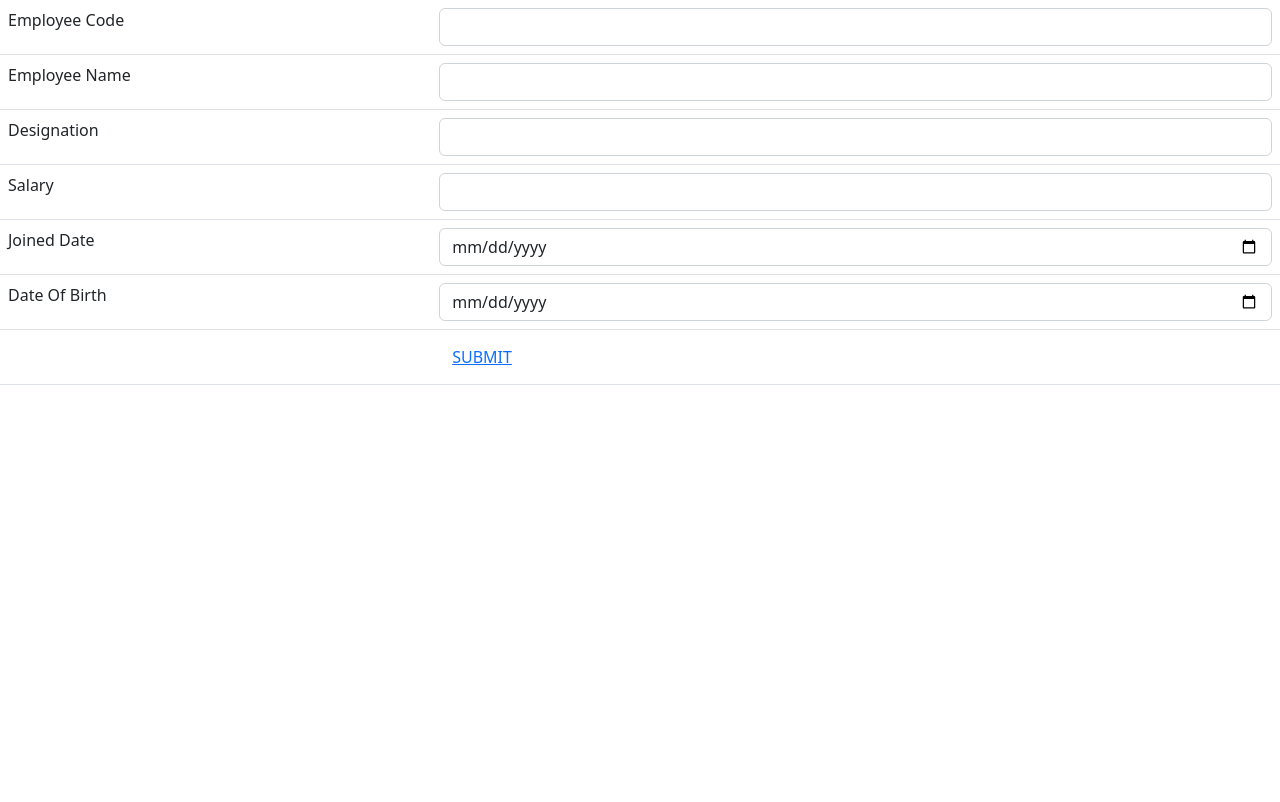
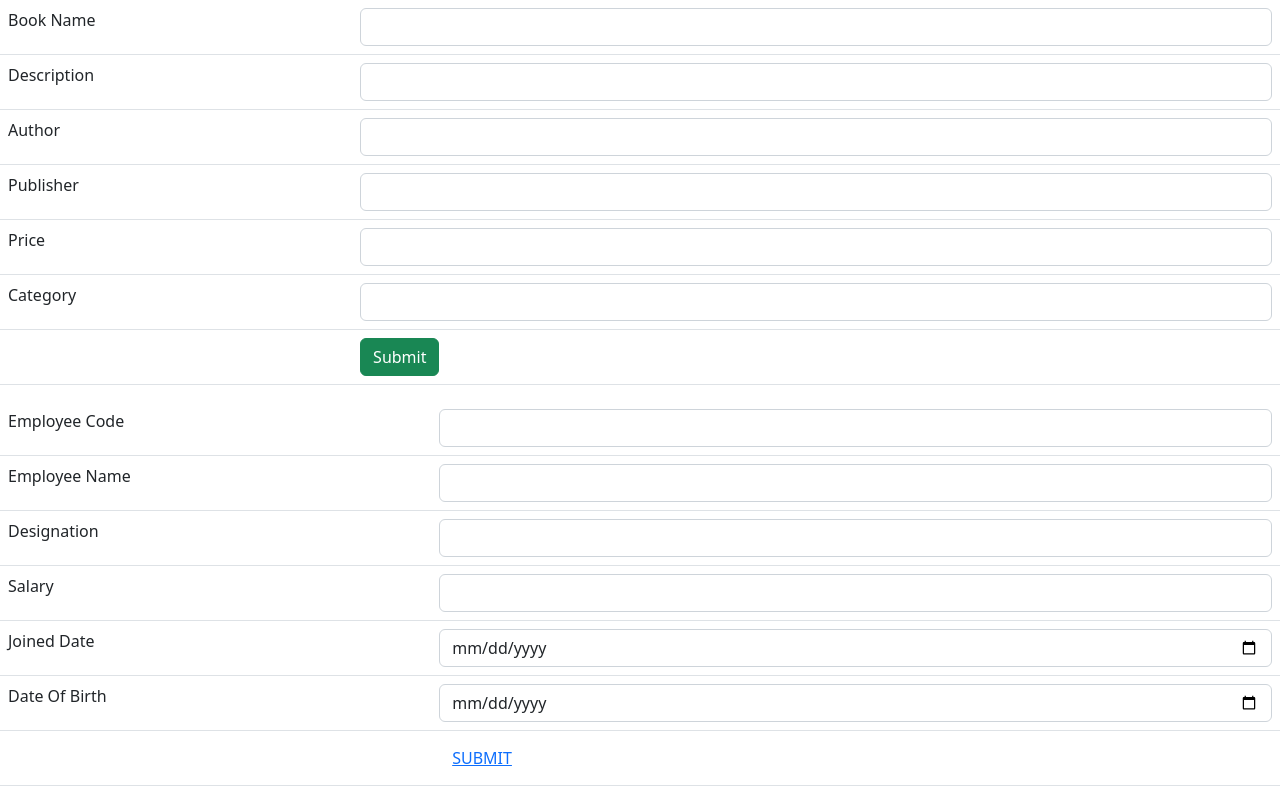
Before and after one commit to AmalAlby/Java_Advanced_Programming, a plain HTML site: page employee.html in a window 1280 px wide. Drawn offline with nearby package versions, Linux system fonts and the light colour scheme.

Commit message:
program updated

```diff
--- a/employee.html
+++ b/employee.html
@@ -9,6 +9,36 @@
 <link href="https://cdn.jsdelivr.net/npm/bootstrap@5.2.2/dist/css/bootstrap.min.css" rel="stylesheet" integrity="sha384-Zenh87qX5JnK2Jl0vWa8Ck2rdkQ2Bzep5IDxbcnCeuOxjzrPF/et3URy9Bv1WTRi" crossorigin="anonymous">
 </head>
 <body>
+    <table class="table">
+    <tr>
+        <td>Book Name</td>
+        <td><input type="text" class="form-control"> </td>
+    </tr>
+    <tr>
+        <td>Description</td>
+        <td><input type="text" class="form-control"> </td>
+    </tr>
+    <tr>
+        <td>Author</td>
+        <td><input type="text" class="form-control"> </td>
+    </tr>
+    <tr>
+        <td>Publisher</td>
+        <td><input type="text" class="form-control"> </td>
+    </tr>
+    <tr>
+        <td>Price</td>
+        <td><input type="text" class="form-control"> </td>
+    </tr>
+    <tr>
+        <td>Category</td>
+        <td><input type="text" class="form-control"> </td>
+    </tr>
+    <tr>
+        <td></td>
+        <td><button class="btn btn-success">Submit</button> </td>
+    </tr>
+    </table>
     <table class="table">
         <tr>
             <td>Employee Code</td>
```
Also changed, not shown: book.html (+8 -1 lines), movie.html (+8 -1 lines), product.html (+8 -1 lines), student.html (+8 -1 lines), workouts/Hospital.html (+8 -1 lines), workouts/Scholarship.html (+8 -1 lines), workouts/School.html (+8 -1 lines).
